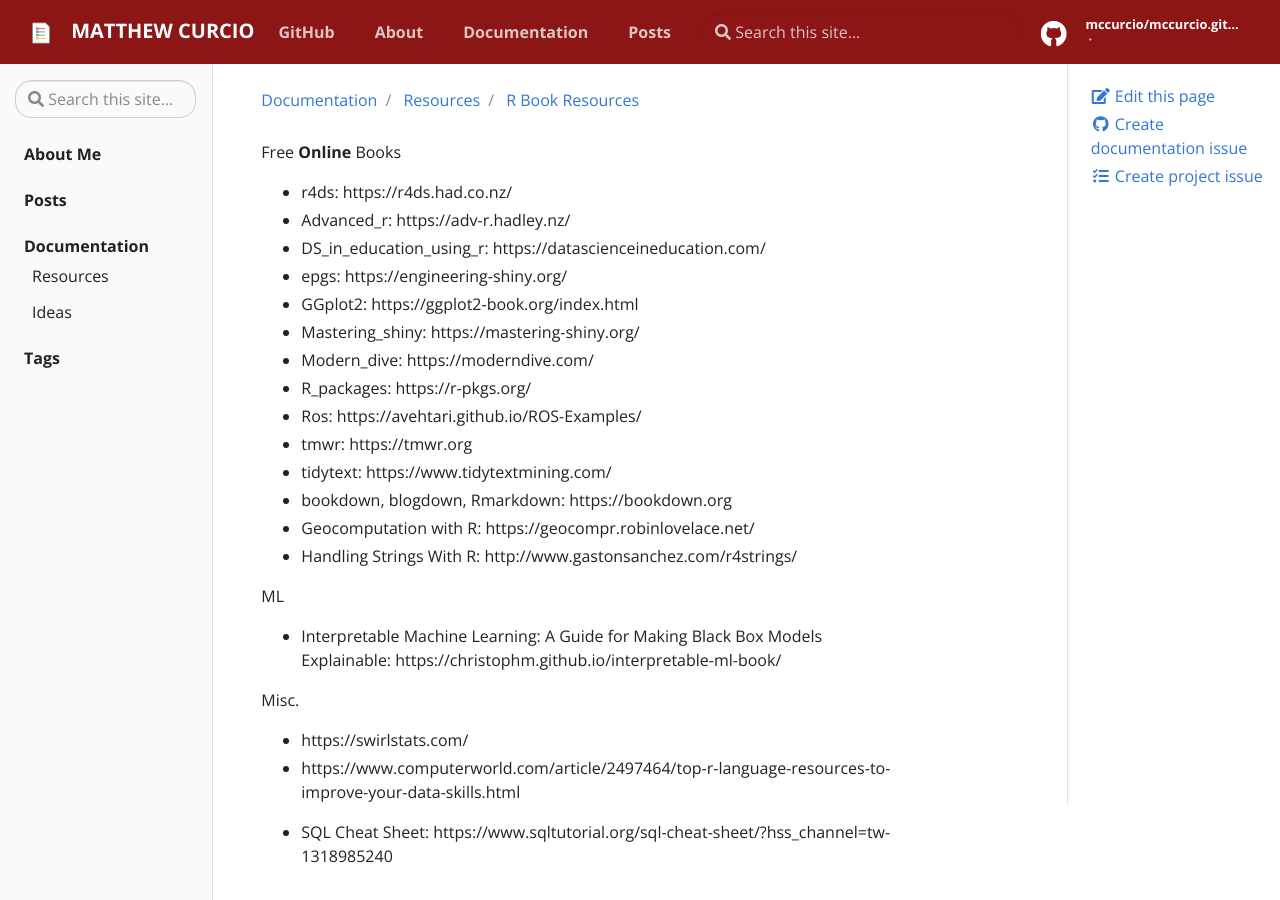
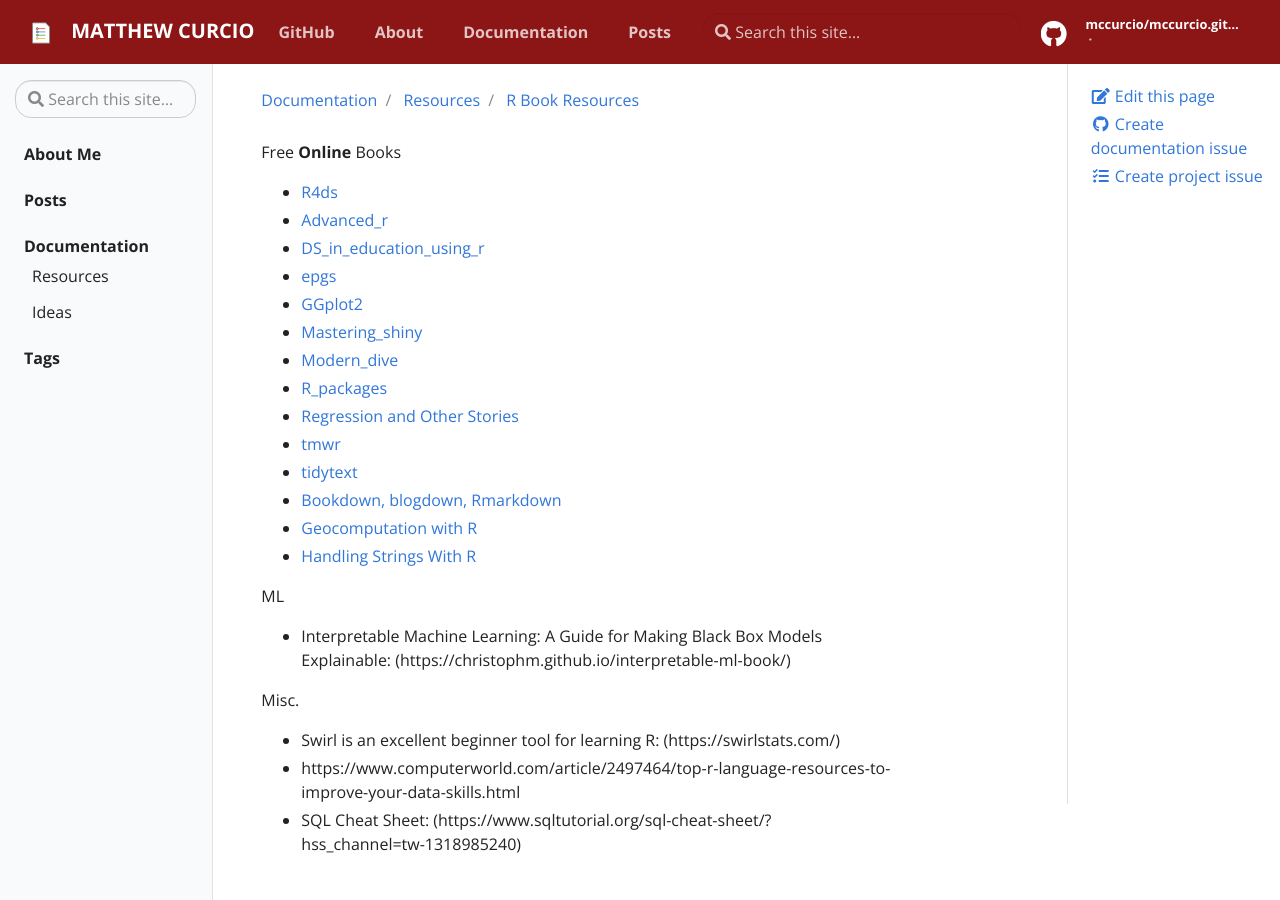
Before and after one commit to mccurcio/mccurcio.github.io, a Jekyll site: the page built from _docs/resources/R-book-resources.md, in a window 1280 px wide and 900 px high. Built offline with Jekyll 4.4.1, drawn with Linux system fonts in a browser that asks for light colours.

Commit message:
Minor R-resources format

```diff
--- a/_docs/resources/R-book-resources.md
+++ b/_docs/resources/R-book-resources.md
@@ -6,28 +6,27 @@
 
 Free **Online** Books
 
-- r4ds: https://r4ds.had.co.nz/
-- Advanced_r: https://adv-r.hadley.nz/
-- DS_in_education_using_r: https://datascienceineducation.com/
-- epgs: https://engineering-shiny.org/
-- GGplot2: https://ggplot2-book.org/index.html
-- Mastering_shiny: https://mastering-shiny.org/
-- Modern_dive: https://moderndive.com/
-- R_packages: https://r-pkgs.org/
-- Ros: https://avehtari.github.io/ROS-Examples/
-- tmwr: https://tmwr.org
-- tidytext: https://www.tidytextmining.com/
-- bookdown, blogdown, Rmarkdown: https://bookdown.org
-- Geocomputation with R: https://geocompr.robinlovelace.net/
-- Handling Strings With R: http://www.gastonsanchez.com/r4strings/
+- [R4ds](https://r4ds.had.co.nz/)
+- [Advanced_r](https://adv-r.hadley.nz/)
+- [DS_in_education_using_r](https://datascienceineducation.com/)
+- [epgs](https://engineering-shiny.org/)
+- [GGplot2](https://ggplot2-book.org/index.html)
+- [Mastering_shiny](https://mastering-shiny.org/)
+- [Modern_dive](https://moderndive.com/)
+- [R_packages](https://r-pkgs.org/)
+- [Regression and Other Stories](https://avehtari.github.io/ROS-Examples/)
+- [tmwr](https://tmwr.org)
+- [tidytext](https://www.tidytextmining.com/)
+- [Bookdown, blogdown, Rmarkdown](https://bookdown.org)
+- [Geocomputation with R](https://geocompr.robinlovelace.net/)
+- [Handling Strings With R](http://www.gastonsanchez.com/r4strings/)
 
 ML
 
-- Interpretable Machine Learning: A Guide for Making Black Box Models Explainable: https://christophm.github.io/interpretable-ml-book/
+- Interpretable Machine Learning: A Guide for Making Black Box Models Explainable: (https://christophm.github.io/interpretable-ml-book/)
 
 Misc.
 
-- https://swirlstats.com/
+- Swirl is an excellent beginner tool for learning R: (https://swirlstats.com/)
 - https://www.computerworld.com/article/2497464/top-r-language-resources-to-improve-your-data-skills.html
-
-- SQL Cheat Sheet: https://www.sqltutorial.org/sql-cheat-sheet/?hss_channel=tw-1318985240
+- SQL Cheat Sheet: (https://www.sqltutorial.org/sql-cheat-sheet/?hss_channel=tw-1318985240)
```
